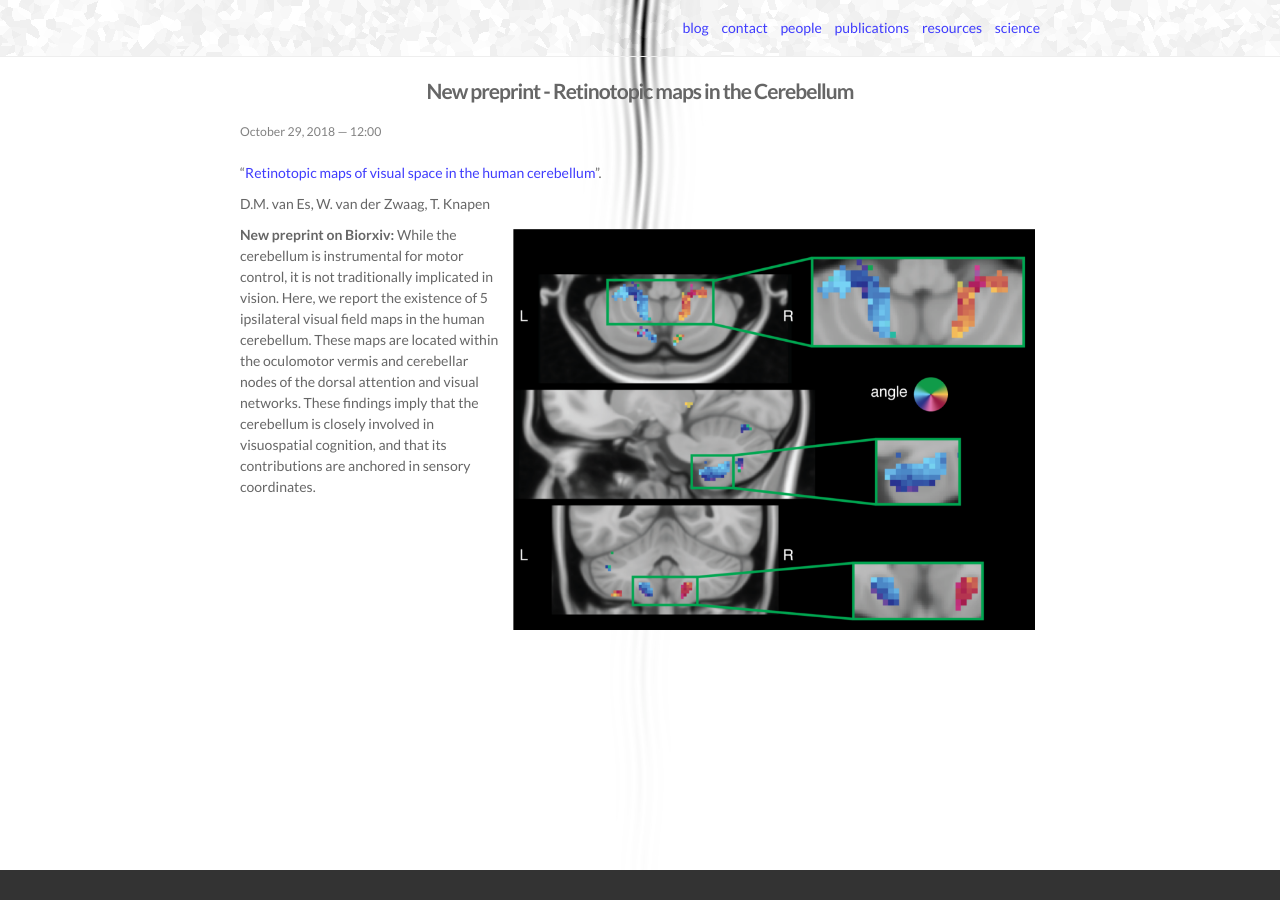
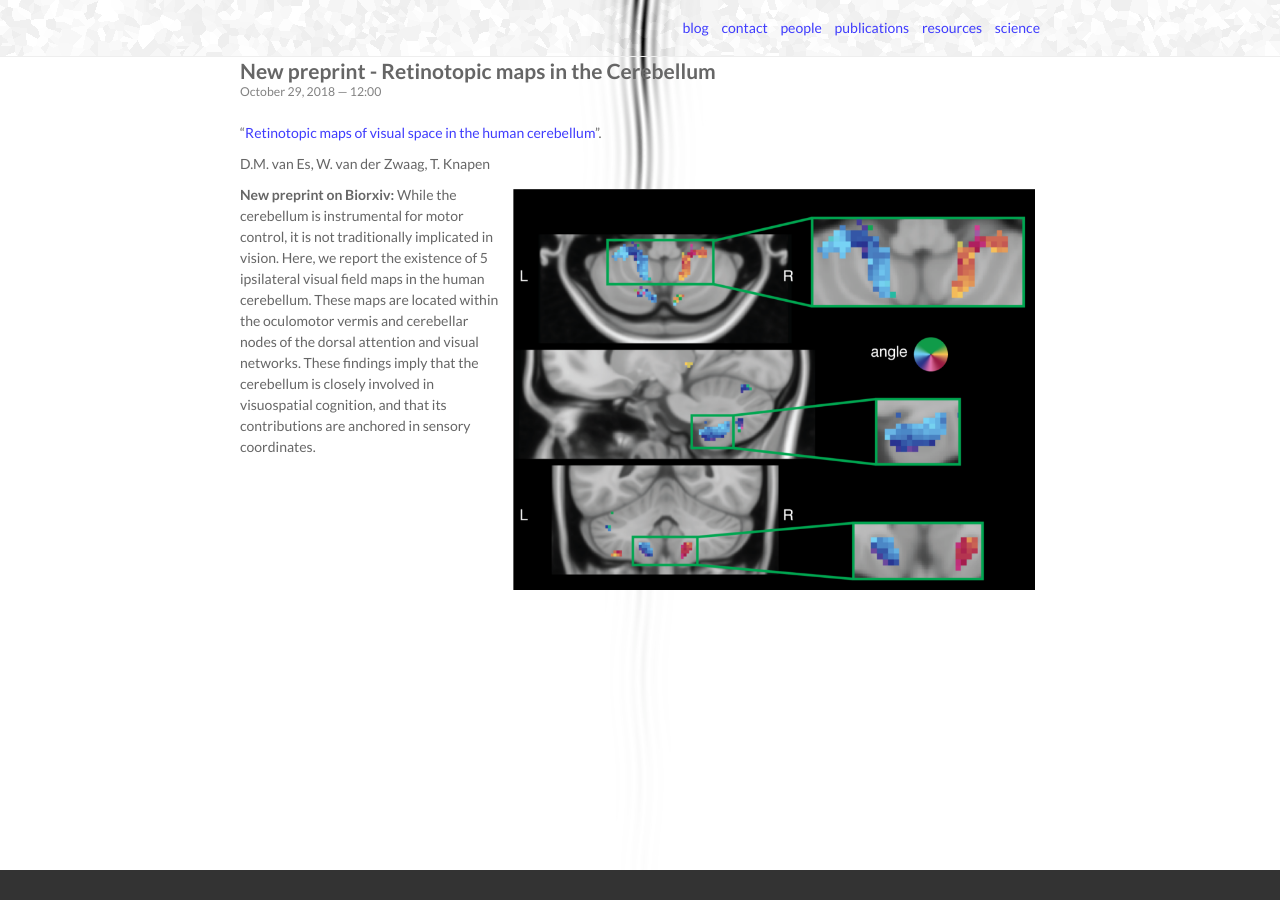
Before and after one commit to tknapen/tknapen.github.io, a Jekyll site: the page built from _publications/2018-10-29-biorxiv.markdown, in a window 1280 px wide. Built offline with Jekyll 4.4.1, drawn with Linux system fonts in a browser that asks for light colours; nearby versions of some CDN libraries.

Commit message:
another slight change to the headers. will need to fix in detail later.

```diff
--- a/_layouts/post.html
+++ b/_layouts/post.html
@@ -4,7 +4,7 @@ layout: default
 <div class="post">
 
   <header class="post-header">
-    <h2 class="post-title">{{ page.title }}</h2>
+    <h2>{{ page.title }}</h2>
     <p class="post-meta">{{ page.date | date: "%B %-d, %Y — %H:%M" }}{% if page.author %} • {{ page.author }}{% endif %}{% if page.meta %} • {{ page.meta }}{% endif %}</p>
   </header>
 
```
